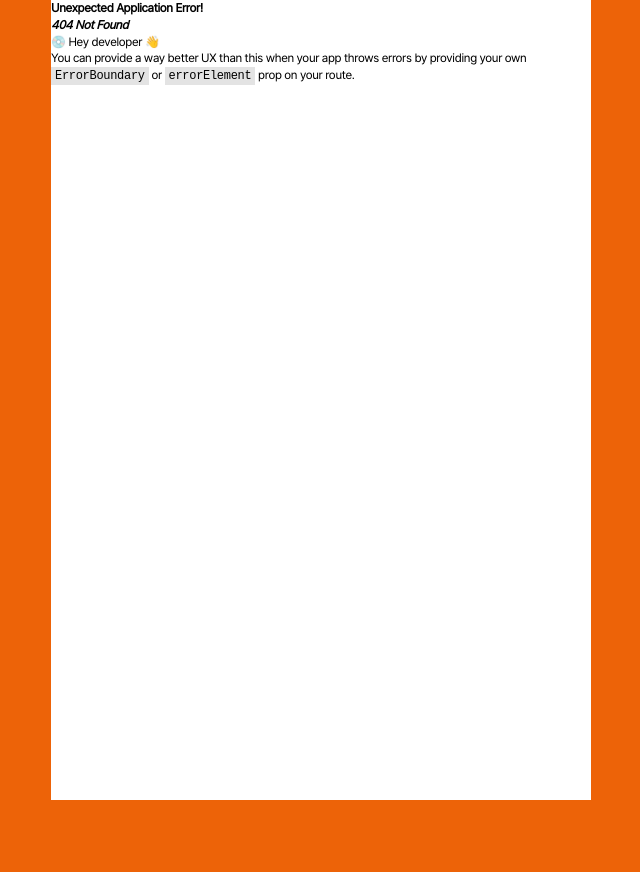
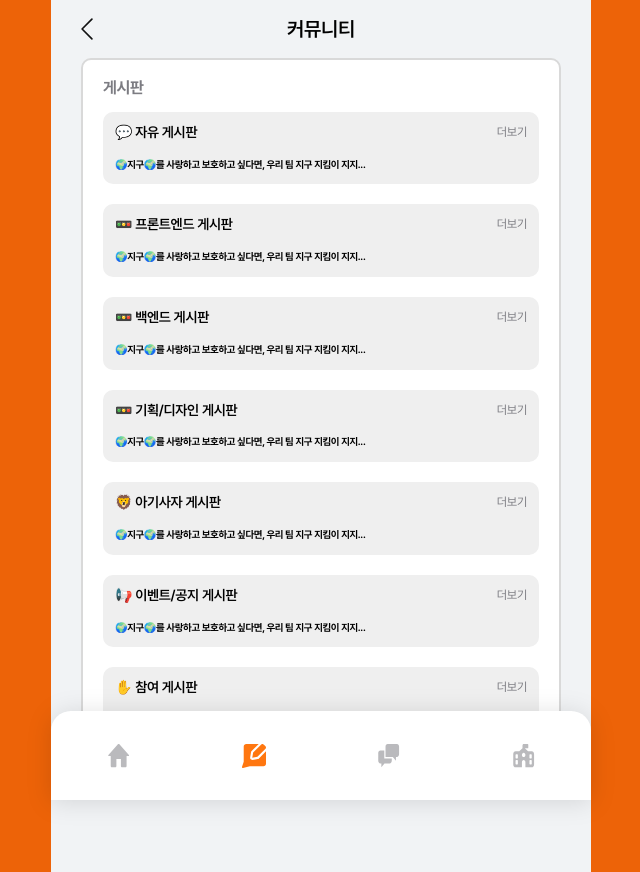
Before and after one commit to tjsdn04/likelion-community-frontend, a React (Vite) app: page /commuMain in a window 1280 px wide. Before the commit this address had no page. Shown: the whole page, without its empty margins (319-959 px from the left). Before the commit the page ends 800 px from the top, so only its background shows below. Built offline with nearby package versions, Linux system fonts and the light colour scheme.

Commit message:
Feat: 커뮤니티 메인 페이지 UI 구현

```diff
--- a/src/components/Footer.jsx
+++ b/src/components/Footer.jsx
@@ -16,7 +16,7 @@ export const Footer = () => {
     // 경로에 해당하는 id
     const path = {
         '/': 1,
-        '/': 2,
+        '/commuMain': 2,
         '/chatList': 3,
         '/school': 4,
     };
@@ -58,7 +58,7 @@ export const Footer = () => {
             </Link>
         </Button>
         <Button>
-            <Link to="/">
+            <Link to="/commuMain">
             <Icon
                 src={clickedIndex === 2 ? boardClick : board}
                 alt="board icon"
--- /dev/null
+++ b/src/pages/commuPage/CommuMainPage.jsx
@@ -0,0 +1,84 @@
+// 커뮤니티 메인 페이지
+import * as S from './CommuMainPage.styled'
+import { Header } from '@components/Header'
+import { Footer } from '@components/Footer'
+import { Link } from 'react-router-dom'
+
+export const CommuMainPage = () => {
+    return (
+        <S.Wrapper>
+            <Header title='커뮤니티'/>
+            <S.Content>
+                <S.Title>게시판</S.Title>
+                <S.Posts>
+                <S.Post>
+                        <S.Top>
+                            <S.Name>💬 자유 게시판</S.Name>
+                            <Link to='/'>
+                                <S.More>더보기</S.More>
+                            </Link>
+                        </S.Top>
+                        <S.Context>🌍지구🌍를 사랑하고 보호하고 싶다면, 우리 팀 지구 지킴이 지지...</S.Context>
+                    </S.Post>
+                    <S.Post>
+                        <S.Top>
+                            <S.Name>🚥 프론트엔드 게시판</S.Name>
+                            <Link to='/'>
+                                <S.More>더보기</S.More>
+                            </Link>
+                        </S.Top>
+                        <S.Context>🌍지구🌍를 사랑하고 보호하고 싶다면, 우리 팀 지구 지킴이 지지...</S.Context>
+                    </S.Post>
+                    <S.Post>
+                        <S.Top>
+                            <S.Name>🚥 백엔드 게시판</S.Name>
+                            <Link to='/'>
+                                <S.More>더보기</S.More>
+                            </Link>
+                        </S.Top>
+                        <S.Context>🌍지구🌍를 사랑하고 보호하고 싶다면, 우리 팀 지구 지킴이 지지...</S.Context>
+                    </S.Post>
+                    <S.Post>
+                        <S.Top>
+                            <S.Name>🚥 기획/디자인 게시판</S.Name>
+                            <Link to='/'>
+                                <S.More>더보기</S.More>
+                            </Link>
+                        </S.Top>
+                        <S.Context>🌍지구🌍를 사랑하고 보호하고 싶다면, 우리 팀 지구 지킴이 지지...</S.Context>
+                    </S.Post>
+                    <S.Post>
+                        <S.Top>
+                            <S.Name>🦁 아기사자 게시판</S.Name>
+                            <Link to='/'>
+                                <S.More>더보기</S.More>
+                            </Link>
+                        </S.Top>
+                        <S.Context>🌍지구🌍를 사랑하고 보호하고 싶다면, 우리 팀 지구 지킴이 지지...</S.Context>
+                    </S.Post>
+                    <S.Post>
+                        <S.Top>
+                            <S.Name>📢 이벤트/공지 게시판</S.Name>
+                            <Link to='/'>
+                                <S.More>더보기</S.More>
+                            </Link>
+                        </S.Top>
+                        <S.Context>🌍지구🌍를 사랑하고 보호하고 싶다면, 우리 팀 지구 지킴이 지지...</S.Context>
+                    </S.Post>
+                    <S.Post>
+                        <S.Top>
+                            <S.Name>✋ 참여 게시판</S.Name>
+                            <Link to='/'>
+                                <S.More>더보기</S.More>
+                            </Link>
+                        </S.Top>
+                        <S.Context>🌍지구🌍를 사랑하고 보호하고 싶다면, 우리 팀 지구 지킴이 지지...</S.Context>
+                    </S.Post>
+                </S.Posts>
+            </S.Content>
+            <Footer />
+        </S.Wrapper>
+    )
+}
+
+export default CommuMainPage
--- /dev/null
+++ b/src/pages/commuPage/CommuMainPage.styled.js
@@ -0,0 +1,72 @@
+import styled from 'styled-components'
+
+export const Wrapper = styled.div`
+    display: flex;
+    flex-direction: column;
+    max-width: 540px;
+    width: 88.89%;
+    margin: 0 auto;
+    align-items: center;
+`
+
+export const Content = styled.div`
+    border-radius: 10px;
+    border: 2px solid #D9D9D9;
+    background: #FFF;
+    display: flex;
+    padding: 20px;
+    flex-direction: column;
+    align-items: flex-start;
+    justify-content: center;
+    margin-top: 7.25vh;
+    width: 100%;
+    margin-bottom: 110px;
+`
+
+export const Title = styled.h2`
+    font-size: 16px;
+    color: #7C7C82;
+    font-family: ${({ theme }) =>
+    theme.fonts.PretendardBold["font-family"]};
+    margin-bottom: 15px;
+`
+
+export const Posts = styled.div`
+    display: flex;
+    flex-direction: column;
+    gap: 20px;
+    width: 100%;
+`
+
+export const Post = styled.div`
+    padding: 12px;
+    border-radius: 10px;
+    background: #EFEFEF;
+`
+
+export const Top = styled.div`
+    display: flex;
+    justify-content: space-between;
+    align-items: center;
+    margin-bottom: 15px;
+`
+
+export const Name = styled.div`
+    font-size: 14px;
+    font-family: ${({ theme }) =>
+    theme.fonts.PretendardSemiBold["font-family"]};
+`
+
+export const More = styled.div`
+    font-size: 12px;
+    color: #7C7C82;
+`
+
+export const Context = styled.div`
+    font-family: ${({ theme }) =>
+    theme.fonts.PretendardBold["font-family"]};
+    font-size: 10px;
+    overflow: hidden;
+    text-overflow: ellipsis;
+    white-space: nowrap;
+`
--- a/src/pages/schMainPage/SchMainPage.styled.js
+++ b/src/pages/schMainPage/SchMainPage.styled.js
@@ -4,7 +4,7 @@ export const Wrapper = styled.section`
     display: flex;
     flex-direction: column;
     max-width: 540px;
-    width: 90%;
+    width: 88.89%;
     margin: 0 auto;
 `;
 
--- a/src/router.jsx
+++ b/src/router.jsx
@@ -17,6 +17,7 @@ import { ChatListPage } from "@pages/chatPage/ChatListPage";
 import { ChatPage } from "@pages/chatPage/ChatPage";
 import { SchAllBoardPage } from "@pages/schBoardPage/SchAllBoardPage";
 import { SchQnaBoardPage } from "@pages/schBoardPage/schQnaBoardPage";
+import { CommuMainPage } from './pages/commuPage/CommuMainPage';
 
 
 export const router = createBrowserRouter([
@@ -41,6 +42,7 @@ export const router = createBrowserRouter([
       { path: "chat", element: <ChatPage /> },
       { path: "schAllBoard", element: <SchAllBoardPage /> },
       { path: "schQnaBoard", element: <SchQnaBoardPage /> },
+      { path: "commuMain", element: <CommuMainPage /> },
     ],
   },
 ]);
```
